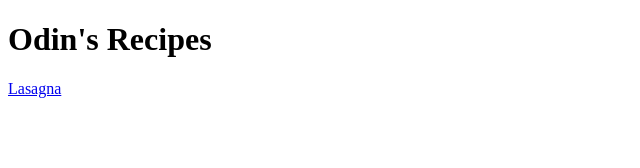
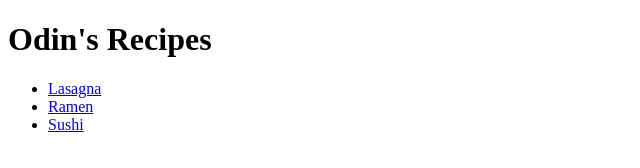
Before and after one commit to Nabs149/odin-recipes, a plain HTML site: page index.html in a window 1280 px wide. Shown: the whole page, without its empty margins (0-640 px from the left). Drawn offline with Linux system fonts and the light colour scheme.

Commit message:
Add links to sushi.html and ramen.html

```diff
--- a/index.html
+++ b/index.html
@@ -2,9 +2,14 @@
 <html lang="eng">
     <head>
         <meta charset="UTF-8">
+        <title>Odin's Recipes</title>
     </head>
     <body>
         <h1>Odin's Recipes</h1>
-        <a href="./recipes/lasagna.html">Lasagna</a>
+        <ul>
+            <li><a href="./recipes/lasagna.html">Lasagna</a></li>
+            <li><a href="./recipes/ramen.html">Ramen</a></li>
+            <li><a href="./recipes/sushi.html">Sushi</a></li>
+        </ul>
     </body>
 </html>
```
